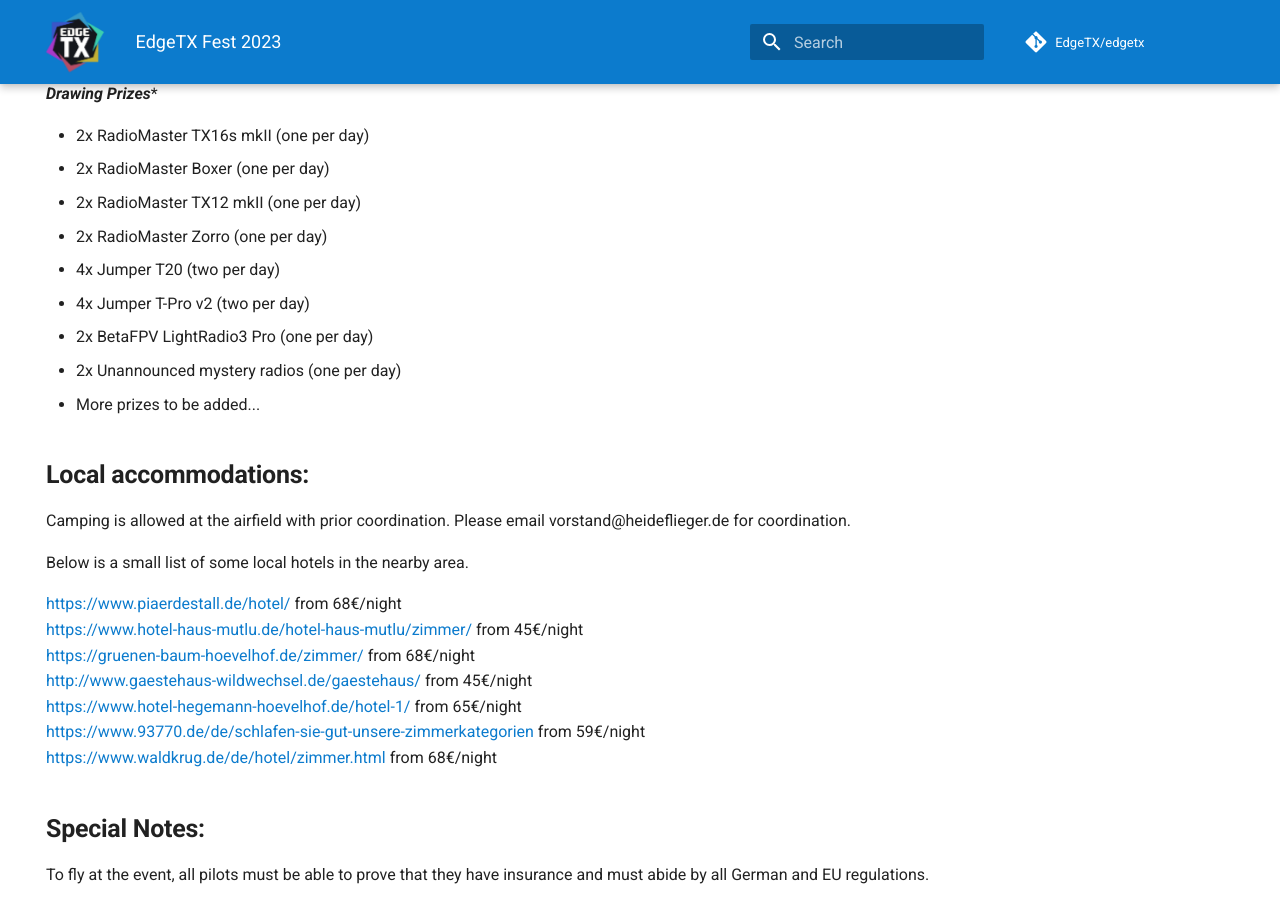
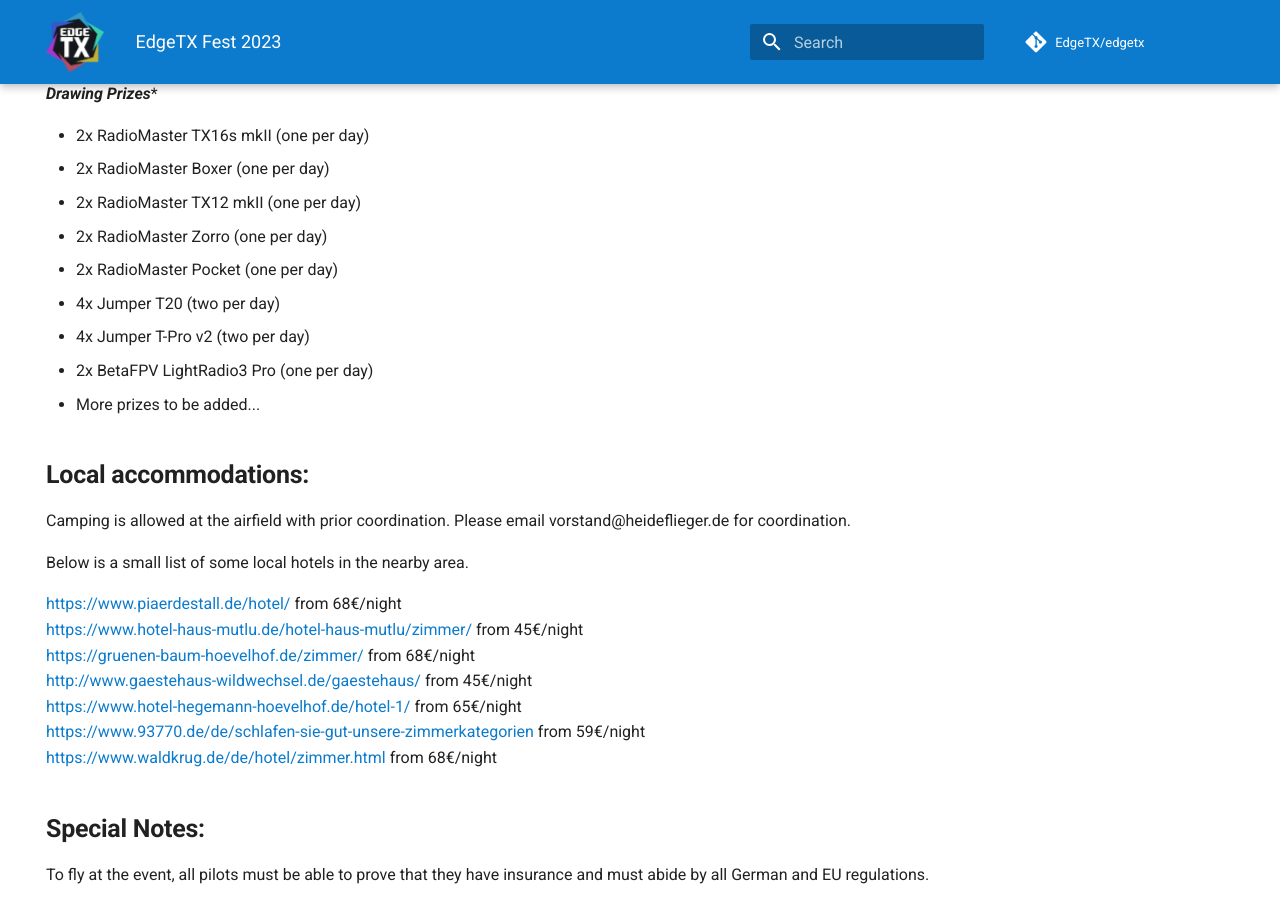
Before and after one commit to EdgeTX/edgetx.github.io, an MkDocs documentation site: the page built from docs/fest2023.md, in a window 1280 px wide and 900 px high, scrolled down 1758 px. Built offline with MkDocs 1.6.1 and Material for MkDocs 9.7.7, drawn with Linux system fonts in a browser that asks for light colours; comment, search, counter and statistics services are not loaded.

Commit message:
Update fest2023.md

```diff
--- a/docs/fest2023.md
+++ b/docs/fest2023.md
@@ -50,10 +50,10 @@
 - 2x RadioMaster Boxer (one per day)
 - 2x RadioMaster TX12 mkII (one per day)
 - 2x RadioMaster Zorro (one per day)
+- 2x RadioMaster Pocket (one per day)
 - 4x Jumper T20 (two per day)
 - 4x Jumper T-Pro v2 (two per day)
 - 2x BetaFPV LightRadio3 Pro (one per day)
-- 2x Unannounced mystery radios (one per day)
 - More prizes to be added...
 
 ## **Local accommodations:**
```
